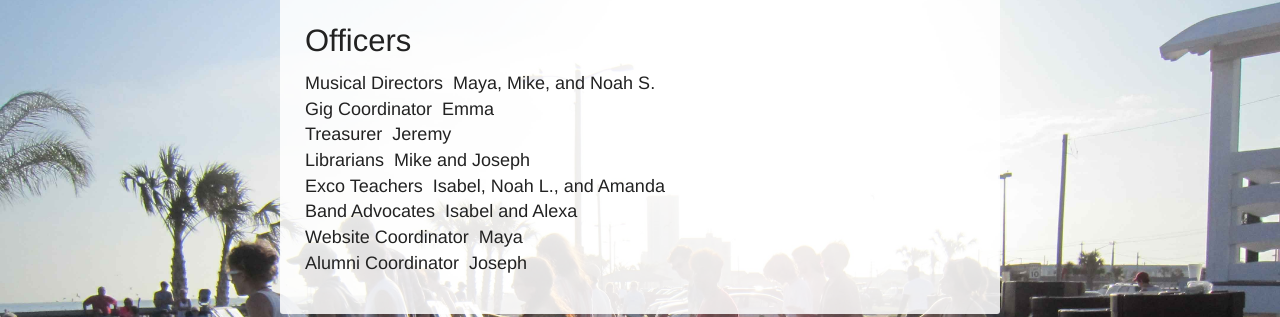
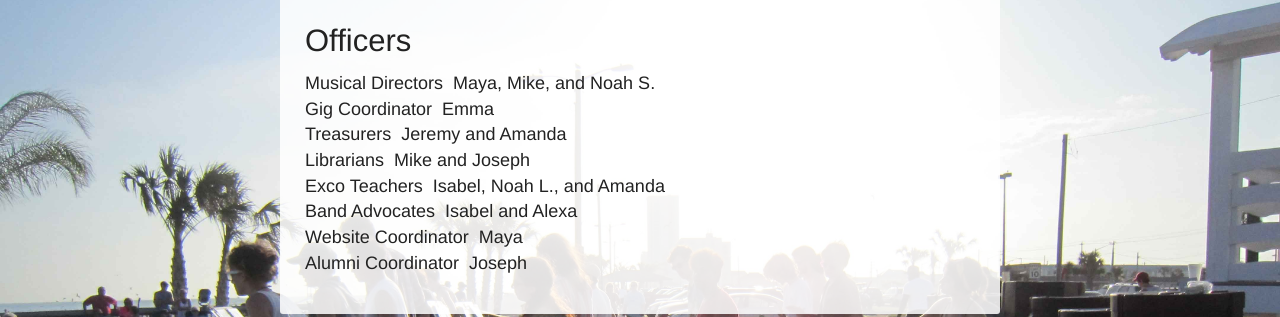
Before and after one commit to oberlinsteel/oberlinsteel.github.io, a Jekyll site: the page built from band/index.md, in a window 1280 px wide. Shown: the part 1127-1444 px from the top of the page. Built offline with Jekyll 4.4.1, drawn with Linux system fonts in a browser that asks for light colours; Markdown is read by kramdown in place of the engine named in the settings.

Commit message:
Update band.yaml

```diff
--- a/_data/band.yaml
+++ b/_data/band.yaml
@@ -66,8 +66,8 @@ officers:
   name: Maya, Mike, and Noah S.
 - title: Gig Coordinator
   name: Emma
-- title: Treasurer
-  name: Jeremy
+- title: Treasurers
+  name: Jeremy and Amanda
 - title: Librarians
   name: Mike and Joseph
 - title: Exco Teachers
```
